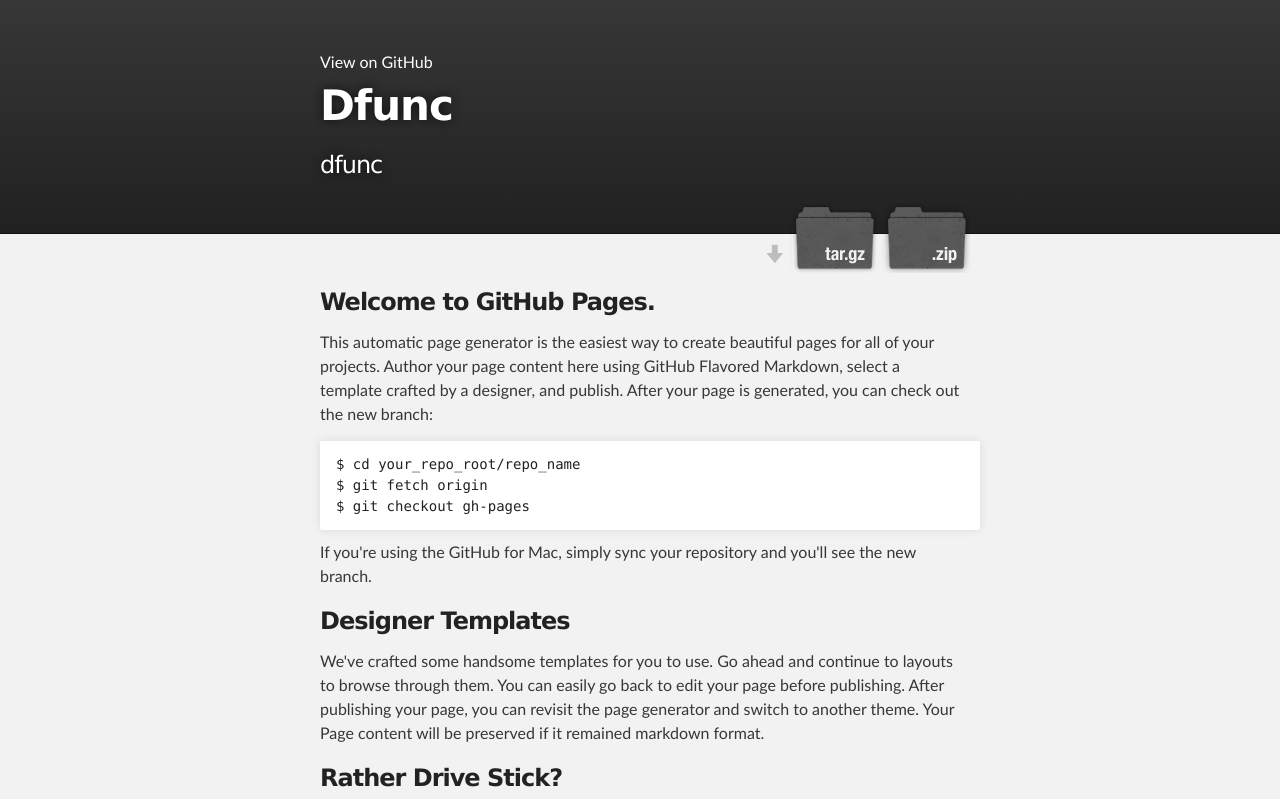
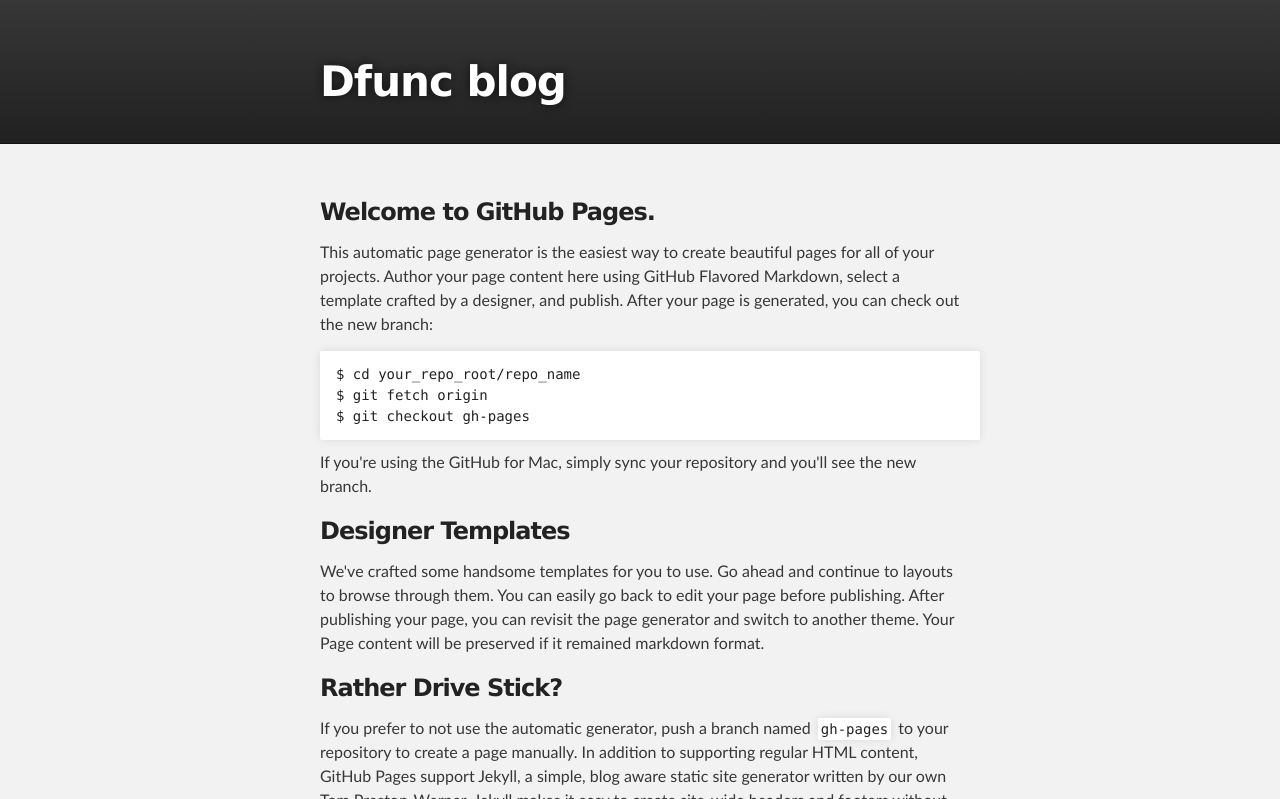
Before and after one commit to dfunc/dfunc, a plain HTML site: page index.html in a window 1280 px wide. Shown: the top 799 px of the page. Drawn offline with Linux system fonts and the light colour scheme.

Commit message:
Update index.html

```diff
--- a/index.html
+++ b/index.html
@@ -16,15 +16,7 @@
     <!-- HEADER -->
     <div id="header_wrap" class="outer">
         <header class="inner">
-          <a style="color: white" href="https://github.com/dfunc/dfunc">View on GitHub</a>
-
-          <h1 id="project_title">Dfunc</h1>
-          <h2 id="project_tagline">dfunc</h2>
-
-            <section id="downloads">
-              <a class="zip_download_link" href="https://github.com/dfunc/dfunc/zipball/master">Download this project as a .zip file</a>
-              <a class="tar_download_link" href="https://github.com/dfunc/dfunc/tarball/master">Download this project as a tar.gz file</a>
-            </section>
+          <h1 id="project_title">Dfunc blog</h1>
         </header>
     </div>
 
```
